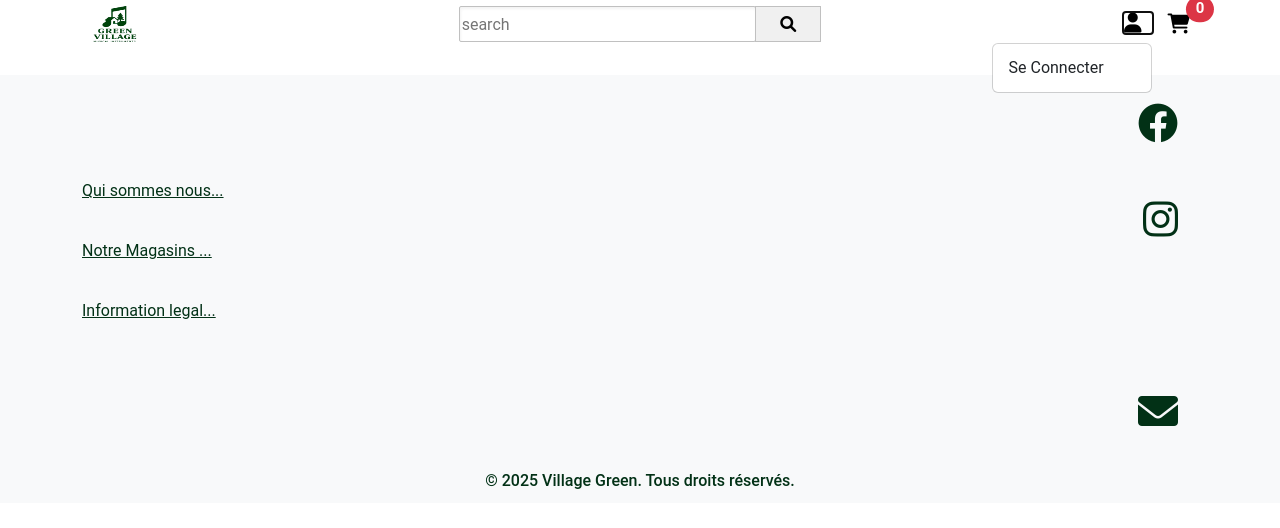
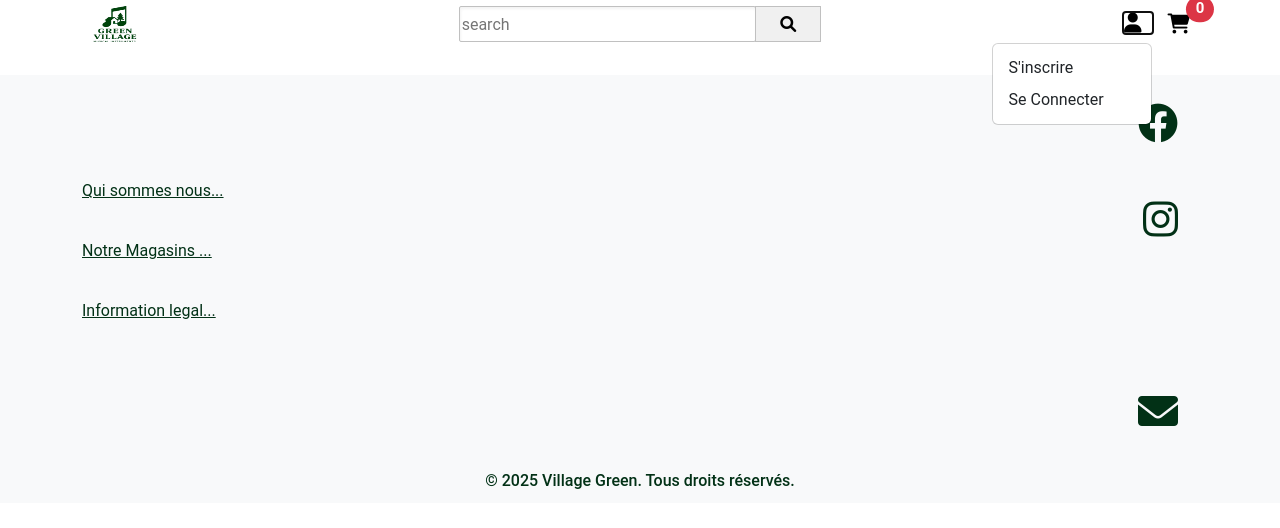
Before and after one commit to NasiraNaiby/sf_green_village_v2, a Symfony app: template templates/main.html.twig in a window 1280 px wide, after a click that opens the changed part. Shown: the part 66-594 px from the top of the page. Run offline with Twig, Linux system fonts and the light colour scheme; the template is opened without the code that fills it, so the values that code supplies are empty; some libraries are stand-ins or nearby versions.

Commit message:
register link added to the user icon

```diff
--- a/templates/main.html.twig
+++ b/templates/main.html.twig
@@ -63,34 +63,29 @@
         </div> -->
 <div class="hearder_third_section position-relative">
     <div class="dropdown mt-1">
-        <!-- Always visible user icon with your previous style -->
         <a class="login_icon d-flex align-items-center" href="#" id="userDropdown" data-bs-toggle="dropdown" aria-expanded="false">
             <i class="fas fa-user"></i>
         </a>
 
         {% if app.user %}
-            <!-- Dropdown only if logged in -->
             <ul class="dropdown-menu dropdown-menu-end mt-2" aria-labelledby="userDropdown" style="min-width:200px;">
                 <li class="px-3 py-2 d-flex align-items-center">
-                    <!-- Small round avatar -->
                     <div class="bg-primary text-white rounded-circle d-flex justify-content-center align-items-center me-2" style="width:35px; height:35px;">
                         {{ app.user.email|first|upper }}
                     </div>
-                    <!-- Part of email -->
                     <span>{{ app.user.email|slice(0, 12) }}{% if app.user.email|length > 12 %}...{% endif %}</span>
                 </li>
                 <li><hr class="dropdown-divider"></li>
                 <li><a class="dropdown-item" href="{{ path('app_logout') }}">Se Déconnecter</a></li>
             </ul>
         {% else %}
-            <!-- Not logged in: dropdown can link to login page -->
             <ul class="dropdown-menu dropdown-menu-end mt-2" aria-labelledby="userDropdown">
+                <li><a class="dropdown-item" href="">S'inscrire</a></li>
                 <li><a class="dropdown-item" href="{{ path('app_login') }}">Se Connecter</a></li>
             </ul>
         {% endif %}
     </div>
 
-    <!-- Cart icon -->
     <a href="/panier" class="cart_icon position-relative ms-3">
         <i class="fa-solid fa-cart-shopping"></i>
         <span class="position-absolute top-0 start-100 translate-middle badge rounded-pill bg-danger">
```
